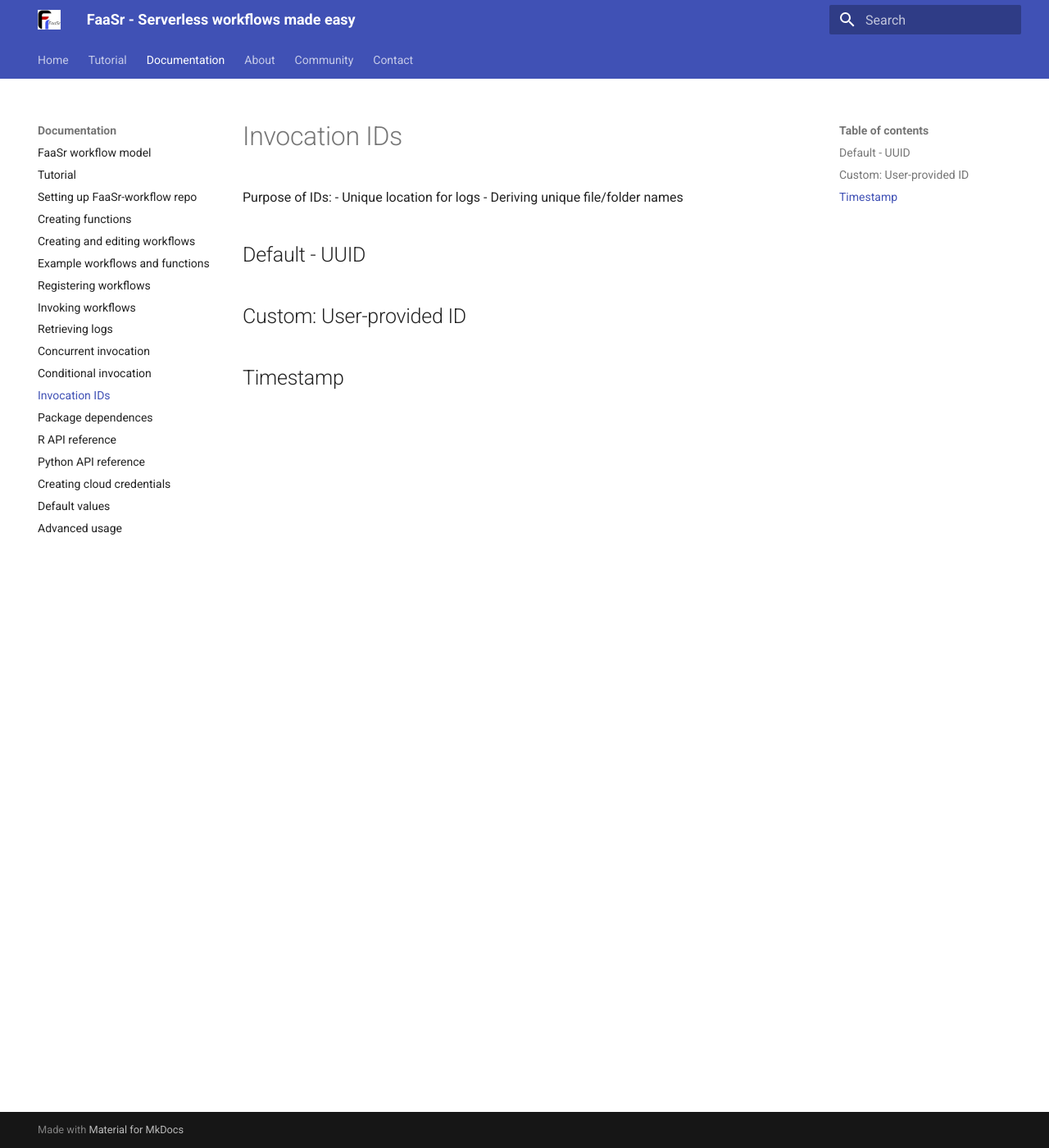
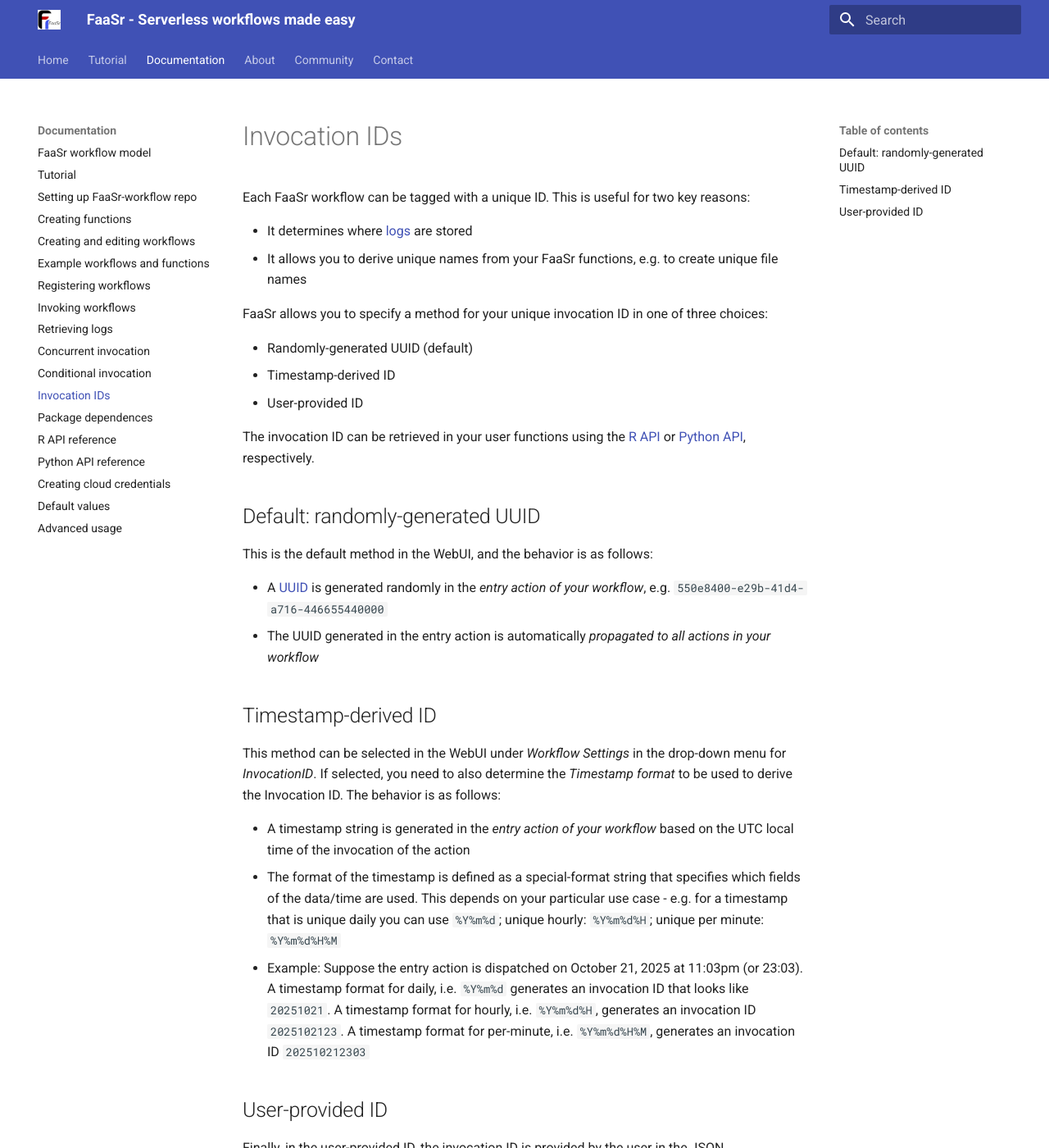
Before and after one commit to nolcut/FaaSr-Docs, an MkDocs documentation site: the page built from docs/invocationid.md, in a window 1280 px wide and 1400 px high. Shown: the whole window at 82% size. Built offline with MkDocs 1.6.1 and Material for MkDocs 9.7.7, drawn with Linux system fonts in a browser that asks for light colours; some of the changed text lies outside the part shown.

Commit message:
fleshing out invocation ID

```diff
--- a/docs/invocationid.md
+++ b/docs/invocationid.md
@@ -1,11 +1,38 @@
 # Invocation IDs
 
-Purpose of IDs:
-- Unique location for logs
-- Deriving unique file/folder names
+Each FaaSr workflow can be tagged with a unique ID. This is useful for two key reasons:
 
-## Default - UUID
+* It determines where [logs] are stored
+* It allows you to derive unique names from your FaaSr functions, e.g. to create unique file names
 
-## Custom: User-provided ID
+FaaSr allows you to specify a method for your unique invocation ID in one of three choices:
 
-## Timestamp
+* Randomly-generated UUID (default)
+* Timestamp-derived ID
+* User-provided ID
+
+The invocation ID can be retrieved in your user functions using the [R API] or [Python API], respectively.
+
+## Default: randomly-generated UUID
+
+This is the default method in the WebUI, and the behavior is as follows:
+
+* A [UUID](https://en.wikipedia.org/wiki/Universally_unique_identifier) is generated randomly in the _entry action of your workflow_, e.g. `550e8400-e29b-41d4-a716-446655440000`
+* The UUID generated in the entry action is automatically _propagated to all actions in your workflow_
+
+## Timestamp-derived ID
+
+This method can be selected in the WebUI under _Workflow Settings_ in the drop-down menu for _InvocationID_. If selected, you need to also determine the _Timestamp format_ to be used to derive the Invocation ID. The behavior is as follows:
+
+* A timestamp string is generated in the _entry action of your workflow_ based on the UTC local time of the invocation of the action
+* The format of the timestamp is defined as a special-format string that specifies which fields of the data/time are used. This depends on your particular use case - e.g. for a timestamp that is unique daily you can use `%Y%m%d`; unique hourly: `%Y%m%d%H`; unique per minute: `%Y%m%d%H%M`
+* Example: Suppose the entry action is dispatched on October 21, 2025 at 11:03pm (or 23:03). A timestamp format for daily, i.e. `%Y%m%d` generates an invocation ID that looks like `20251021`. A timestamp format for hourly, i.e. `%Y%m%d%H`, generates an invocation ID `2025102123`. A timestamp format for per-minute, i.e. `%Y%m%d%H%M`, generates an invocation ID `202510212303`
+
+## User-provided ID
+
+Finally, in the user-provided ID, the invocation ID is provided by the user in the JSON configuration.
+
+
+[logs]: logs.md
+[R API]: r_api.md
+[Python API]: py_api.md
```
